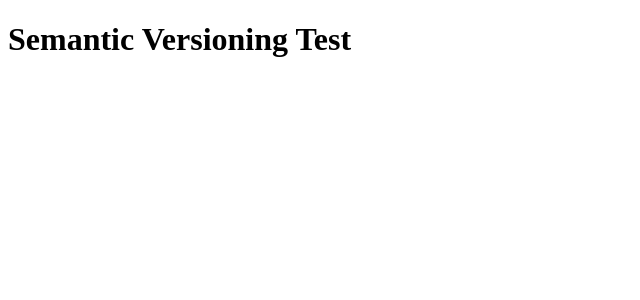
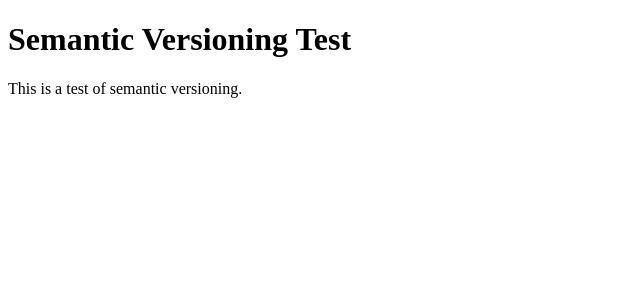
Before and after one commit to matsjfunke/semantic_versioning_test, a Next.js app: page / in a window 1280 px wide. Shown: the top 300 px of the page, without its empty margins (0-640 px from the left). Built offline with nearby package versions, Linux system fonts and the light colour scheme.

Commit message:
feat: added some text to the page

```diff
--- a/src/app/page.tsx
+++ b/src/app/page.tsx
@@ -2,6 +2,9 @@ export default function Home() {
   return (
     <div className="flex flex-col items-center justify-center h-screen">
       <h1>Semantic Versioning Test</h1>
+      <p>
+        This is a test of semantic versioning.
+      </p>
     </div>
   );
 }
```
